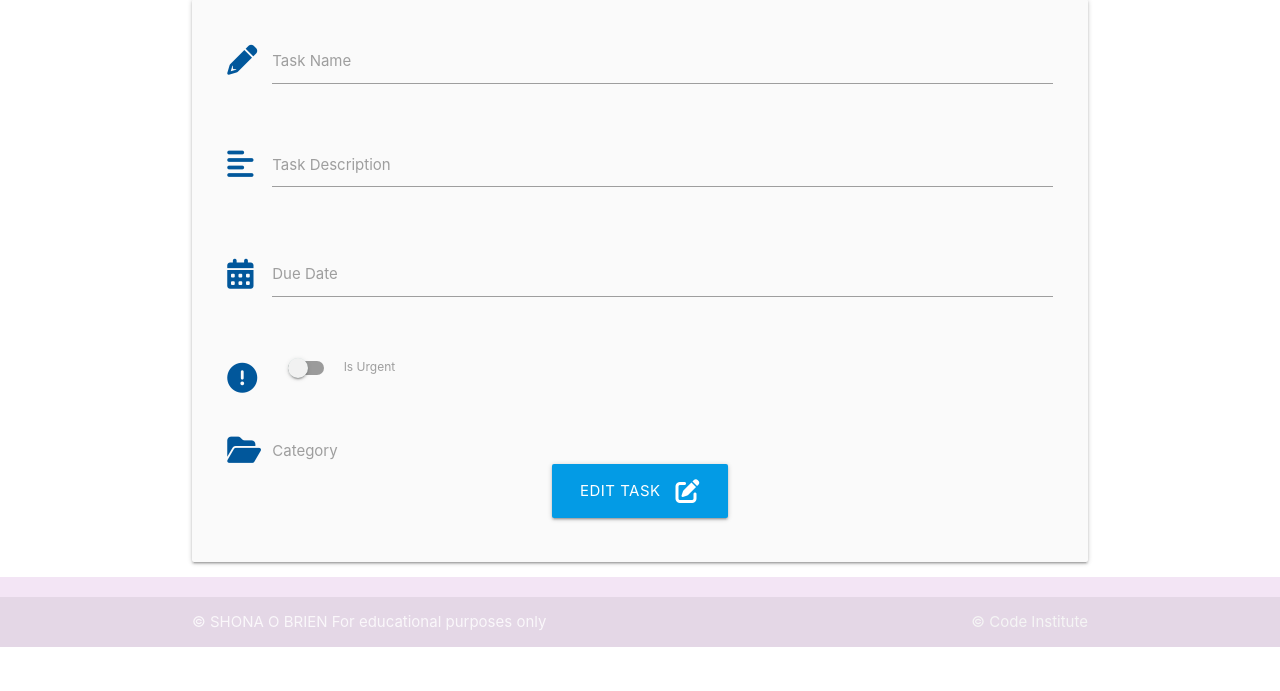
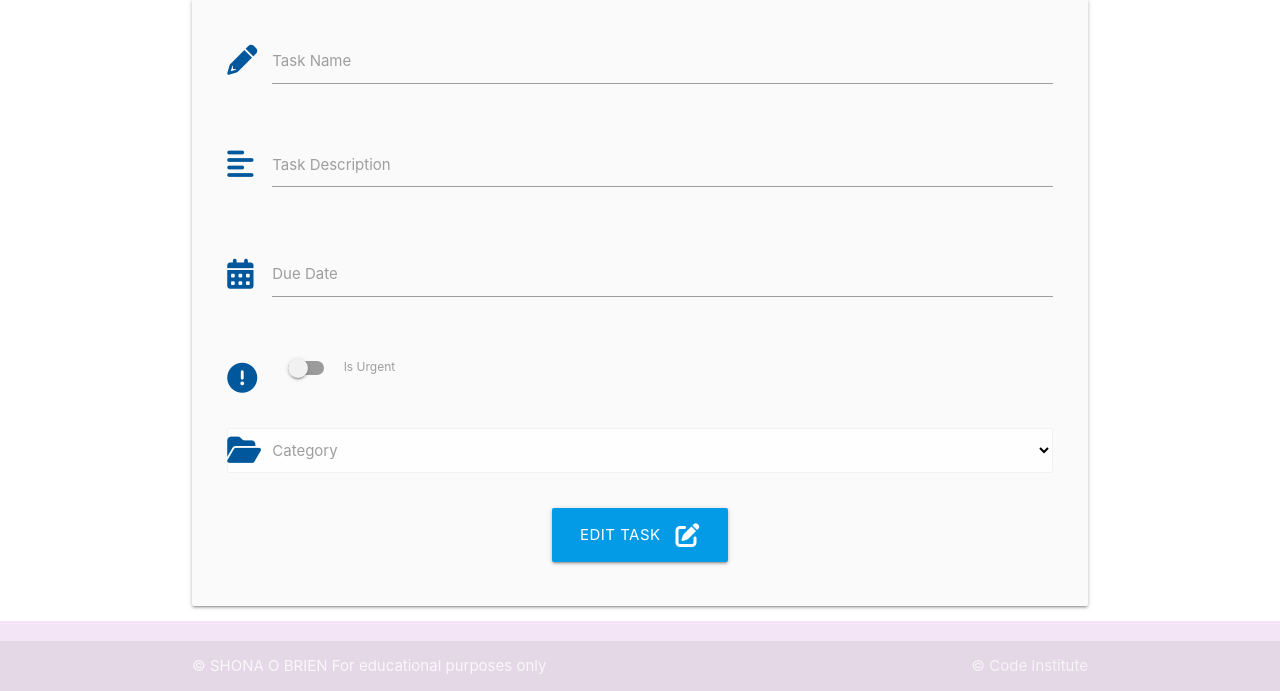
Before and after one commit to ShonaOB/TaskApp, a Flask app: template taskmanager/templates/edit_task.html in a window 1280 px wide. Shown: the part 160-851 px from the top of the page. Before the commit the page ends 807 px from the top, so only its background shows below. Run offline with Flask 2, Linux system fonts and the light colour scheme; the template is opened without the code that fills it, so the values that code supplies are empty; some libraries are stand-ins or nearby versions.

Commit message:
Fix css error with edit task

```diff
--- a/taskmanager/templates/edit_task.html
+++ b/taskmanager/templates/edit_task.html
@@ -55,7 +55,7 @@
         <div class="row">
             <div class="input-field col s12">
                 <i class="fas fa-folder-open prefix light-blue-text text-darken-4"></i>
-                <select id="category_id" name="category_id" class="validate" required>
+                <select id="category_id" name="category_id" class="browser-default validate" required>
                     <option value="" disabled>Choose Category</option>
                     {% for category in categories %}
                         {% if category == task.category %}
```
